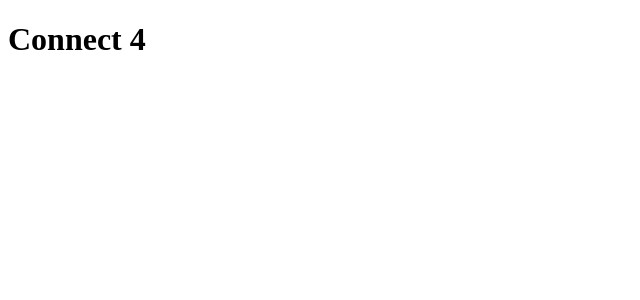
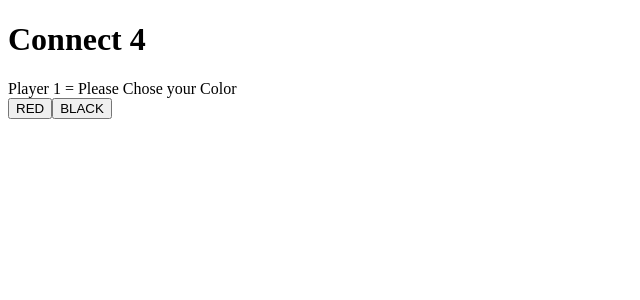
Before and after one commit to rickysandoval/connect-4, a React app: page / in a window 1280 px wide. Shown: the top 300 px of the page, without its empty margins (0-640 px from the left). Built offline with nearby package versions, Linux system fonts and the light colour scheme.

Commit message:
start screen

```diff
--- a/src/actions.js
+++ b/src/actions.js
@@ -1,7 +1,7 @@
 import * as types from './constants/ActionTypes';
 
 export const startGame = playerOneColor => ({
-    type: types.startGame,
+    type: types.START_GAME,
     playerOneColor
 });
 
--- a/src/components/App.js
+++ b/src/components/App.js
@@ -1,11 +1,19 @@
 import React, { Component } from 'react';
+import { StartScreen } from './StartScreen';
 
 class App extends Component {
 
     render() {
+        console.log(this.props);
+        let appScreen;
+        if (this.props.gameState.players[1] === null) {
+            appScreen = <StartScreen onChooseColor={(color) => this.props.onStartGame(color)}/>;
+        }
+
         return (
             <div>
                 <h1>Connect 4</h1>
+                {appScreen}
             </div>
         )
     }
--- /dev/null
+++ b/src/components/StartScreen.js
@@ -0,0 +1,16 @@
+
+
+import React from 'react';
+import { PLAYER_OPTIONS } from '../constants/GameSettings';
+
+export function StartScreen(props) {
+    return (
+        <div className="start-screen">
+            <div className="start-screen-title">Player 1 = Please Chose your Color</div>
+            <div>
+                <button onClick={() => props.onChooseColor(PLAYER_OPTIONS[0])}>{PLAYER_OPTIONS[0]}</button>
+                <button onClick={() => props.onChooseColor(PLAYER_OPTIONS[1])}>{PLAYER_OPTIONS[1]}</button>
+            </div>
+        </div>
+    )
+}
--- a/src/constants/GameSettings.js
+++ b/src/constants/GameSettings.js
@@ -1,3 +1,3 @@
-export const BOARD_HEIGHT = 7;
-export const BOARD_WIDTH = 6;
+export const BOARD_HEIGHT = 6;
+export const BOARD_WIDTH = 7;
 export const PLAYER_OPTIONS = ["RED", "BLACK"];
--- a/src/index.js
+++ b/src/index.js
@@ -3,8 +3,7 @@ import ReactDOM from 'react-dom';
 import { createStore } from 'redux';
 import App from "./components/App";
 import reducer from './reducer';
-import { makeMove, resetGame } from './actions';
-
+import { makeMove, resetGame, startGame } from './actions';
 
 const store = createStore(reducer)
 
--- a/src/reducer.js
+++ b/src/reducer.js
@@ -1,8 +1,8 @@
 import { createGameBoard } from "./utils/create-game-board";
-import { BOARD_WIDTH } from "./constants/GameSettings";
+import { BOARD_WIDTH, PLAYER_OPTIONS } from "./constants/GameSettings";
 import { START_GAME, RESET_GAME, MAKE_MOVE } from "./constants/ActionTypes";
 
-const initialState = () => ({
+const initialState = {
     players: {
         1: null,
         2: null
@@ -10,9 +10,9 @@ const initialState = () => ({
     gameBoard: createGameBoard(BOARD_WIDTH),
     nextPlayer: null,
     outcome: null
-});
+};
 
-export default function rootReducer (state = initialState(), action) {
+export default function rootReducer (state = initialState, action) {
     switch (action.type) {
         case START_GAME:
             if (!PLAYER_OPTIONS.includes(action.playerOneColor)) {
@@ -33,6 +33,8 @@ export default function rootReducer (state = initialState(), action) {
             return state;
 
         case RESET_GAME:
-            return initialState();
+            return initialState;
+        default:
+            return state;
     }
 }
--- a/src/utils/create-game-board.js
+++ b/src/utils/create-game-board.js
@@ -4,4 +4,5 @@ export function createGameBoard(numColumns) {
     for (let col = 0; col < numColumns; col++) {
         board.push([]);
     }
+    return board;
 }
```
